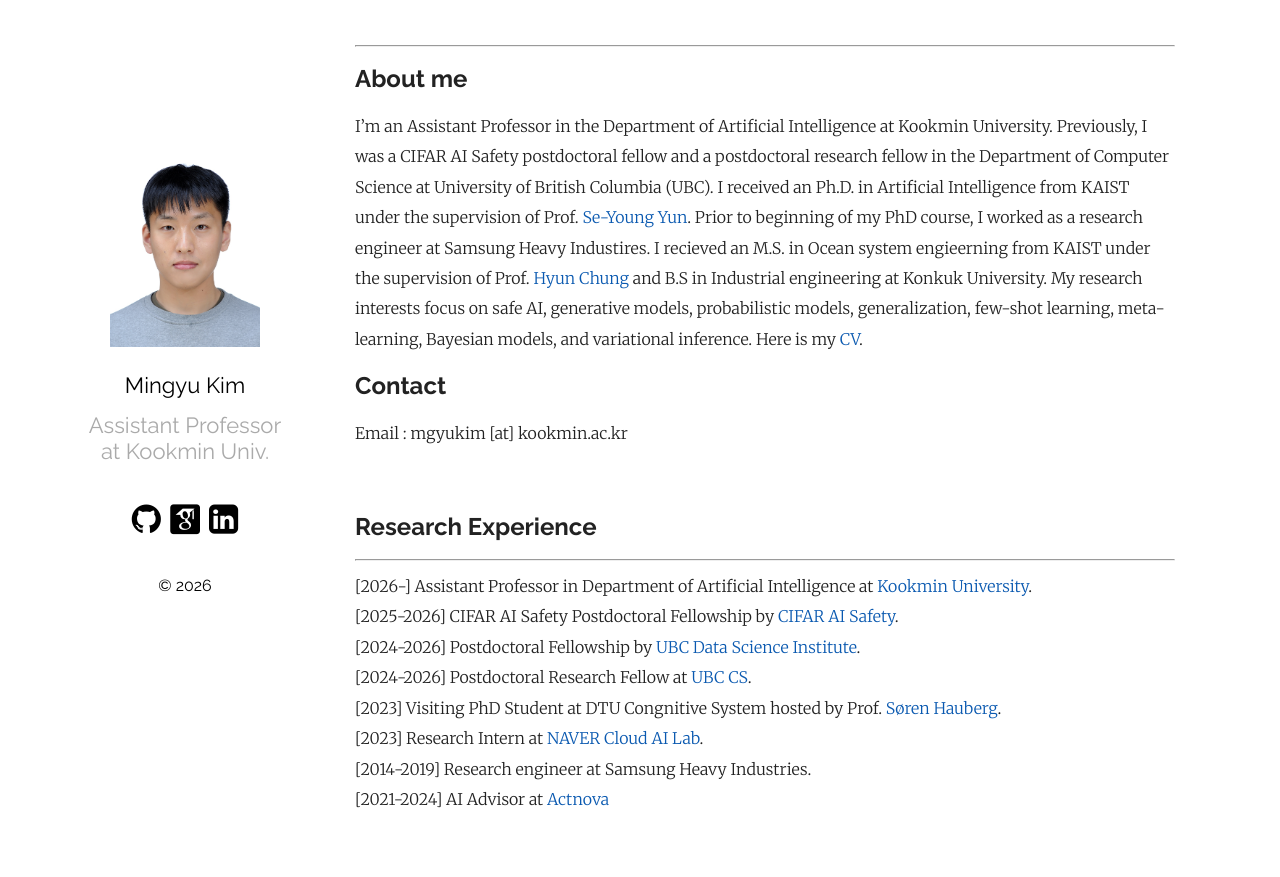
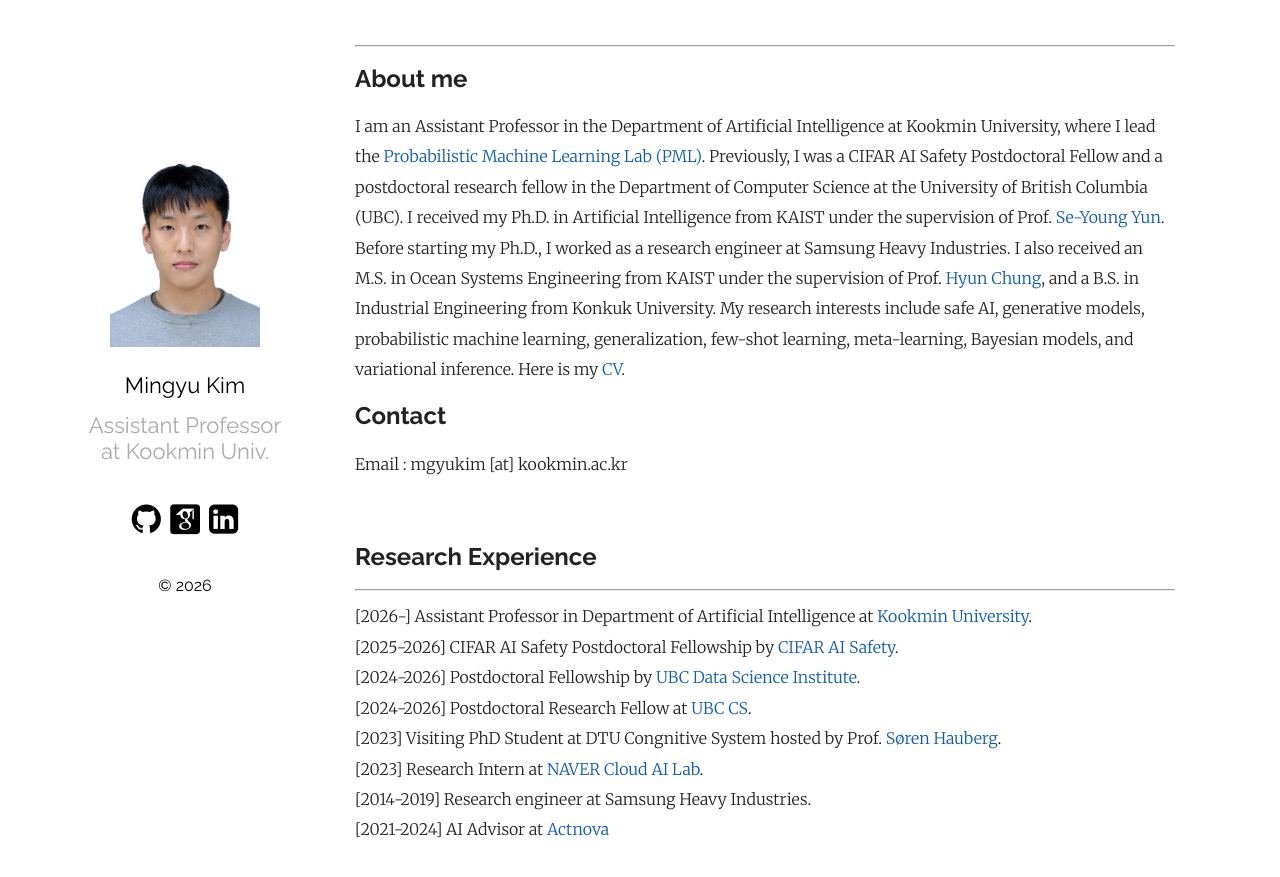
Before and after one commit to MingyuKim87/MingyuKim87.github.io, a Jekyll site: the page built from index.md, in a window 1280 px wide and 900 px high. Shown: the top 877 px of the window. Built offline with Jekyll 4.4.1, drawn with Linux system fonts in a browser that asks for light colours; some web fonts are replaced.

Commit message:
Update index.md

```diff
--- a/index.md
+++ b/index.md
@@ -6,7 +6,8 @@
 
 ## About me
 
-I’m an Assistant Professor in the Department of Artificial Intelligence at Kookmin University. Previously, I was a CIFAR AI Safety postdoctoral fellow and a postdoctoral research fellow in the Department of Computer Science at University of British Columbia (UBC). I received an Ph.D. in Artificial Intelligence from KAIST under the supervision of Prof. [Se-Young Yun][seyoung-yun]. Prior to beginning of my PhD course, I worked as a research engineer at Samsung Heavy Industires. I recieved an M.S. in Ocean system engieerning from KAIST under the supervision of Prof. [Hyun Chung][hyun-chung] and B.S in Industrial engineering at Konkuk University. My research interests focus on safe AI, generative models, probabilistic models, generalization, few-shot learning, meta-learning, Bayesian models, and variational inference. Here is my [CV].
+I am an Assistant Professor in the Department of Artificial Intelligence at Kookmin University, where I lead the [Probabilistic Machine Learning Lab (PML)][pml]. Previously, I was a CIFAR AI Safety Postdoctoral Fellow and a postdoctoral research fellow in the Department of Computer Science at the University of British Columbia (UBC). I received my Ph.D. in Artificial Intelligence from KAIST under the supervision of Prof. [Se-Young Yun][seyoung-yun]. Before starting my Ph.D., I worked as a research engineer at Samsung Heavy Industries. I also received an M.S. in Ocean Systems Engineering from KAIST under the supervision of Prof. [Hyun Chung][hyun-chung], and a B.S. in Industrial Engineering from Konkuk University. My research interests include safe AI, generative models, probabilistic machine learning, generalization, few-shot learning, meta-learning, Bayesian models, and variational inference. Here is my [CV].
+
 
 ## Contact
 
@@ -190,6 +191,7 @@
 <br/>
 <br/>
 
+[pml]: https://mingyukim87.github.io/POML/
 [youngheon-kim]: https://personal.math.ubc.ca/~yhkim/
 [mijung-park]: https://www.cs.ubc.ca/~mijungp/
 [seyoung-yun]: https://fbsqkd.github.io/
```
